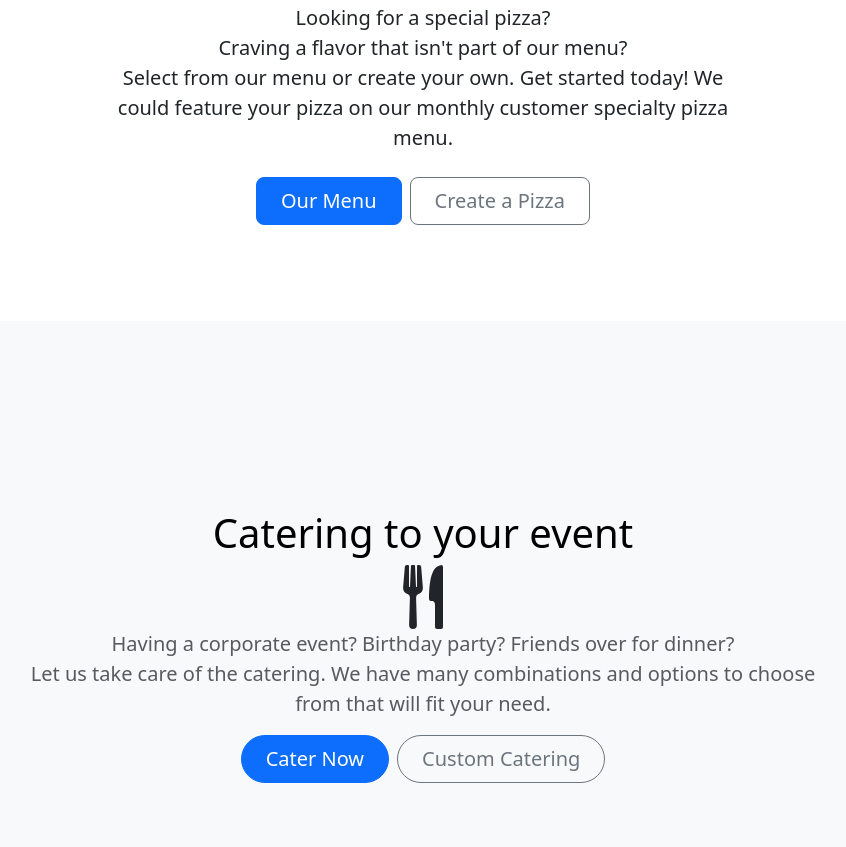
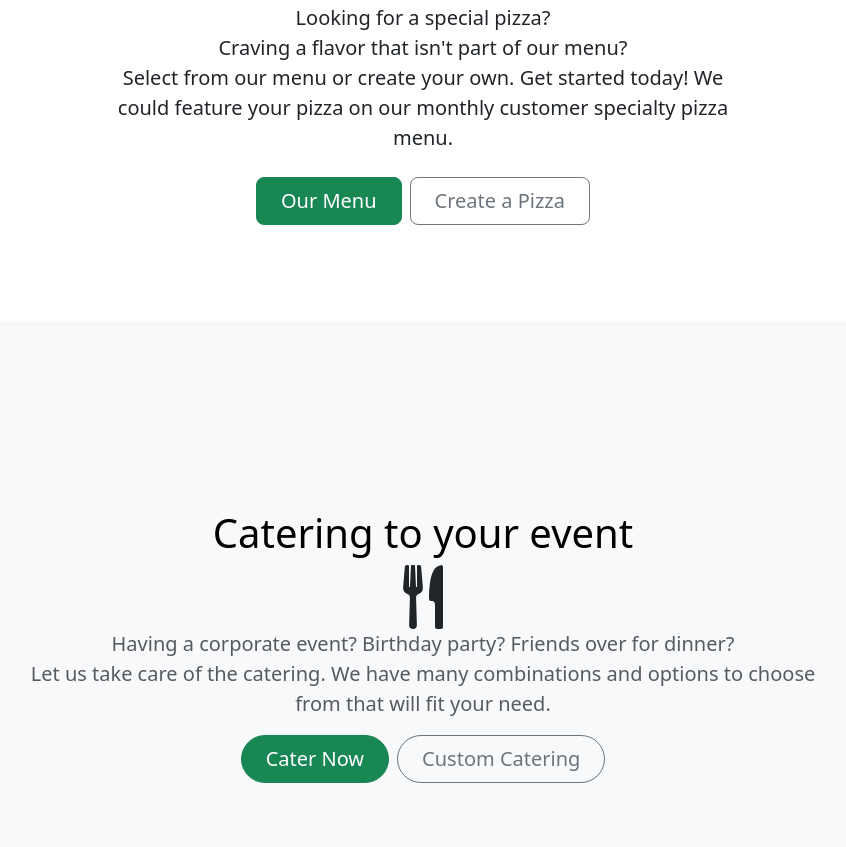
Before and after one commit to mike-rcc/bootstrap_example, a plain HTML site: page notebook.html in a window 1280 px wide. Shown: the part 553-1400 px from the top of the page, without its empty margins (217-1063 px from the left). Drawn offline with nearby package versions, Linux system fonts and the light colour scheme.

Commit message:
Add files via upload

```diff
--- a/notebook.html
+++ b/notebook.html
@@ -79,7 +79,7 @@
     <div class="col-lg-6 mx-auto">
         <p class="lead mb-4">Looking for a special pizza?<br/>Craving a flavor that isn't part of our menu?<br/>Select from our menu or create your own. Get started today! We could feature your pizza on our monthly customer specialty pizza menu.</p>
             <div class="d-grid gap-2 d-sm-flex justify-content-sm-center">
-                <button type="button" class="btn btn-primary btn-lg px-4 gap-3">Our Menu</button>
+                <button type="button" class="btn btn-success btn-lg px-4 gap-3">Our Menu</button>
                 <button type="button" class="btn btn-outline-secondary btn-lg px-4">Create a Pizza</button>
             </div>
     </div>
@@ -97,7 +97,7 @@
         Let us take care of the catering. We have many combinations and options to choose from that will fit your need.
     </p>
     <div class="d-inline-flex gap-2 mb-5">
-        <button class="d-inline-flex align-items-center btn btn-primary btn-lg px-4 rounded-pill" type="button">Cater Now
+        <button class="d-inline-flex align-items-center btn btn-success btn-lg px-4 rounded-pill" type="button">Cater Now
             <!-- <svg class="bi ms-2" width="24" height="24" aria-hidden="true">
                 <use xlink:href="#arrow-right-short"></use> -->
             </svg>
@@ -292,7 +292,7 @@
             <div class="col d-flex flex-column align-items-start gap-2">
                 <h2 class="fw-bold text-body-emphasis">Rocket Pizza: Humble Beginnings to Pizza Powerhouse</h2>
                 <p class="text-body-secondary">Our story begins in the quaint town of Mount Laurel, New Jersey. Our family has been making pizzas for generations. We have used our family recipe for over 100 years. Come try our pizza and <em><u>Taste</u> <u>the</u> <u>difference!</u></em></p>
-                <a href="#" class="btn btn-primary btn-lg">Our Story</a>
+                <a href="#" class="btn btn-success btn-lg">Our Story</a>
             </div>
             <div class="col">
                 <div class="row row-cols-1 row-cols-sm-2 g-4">
```
